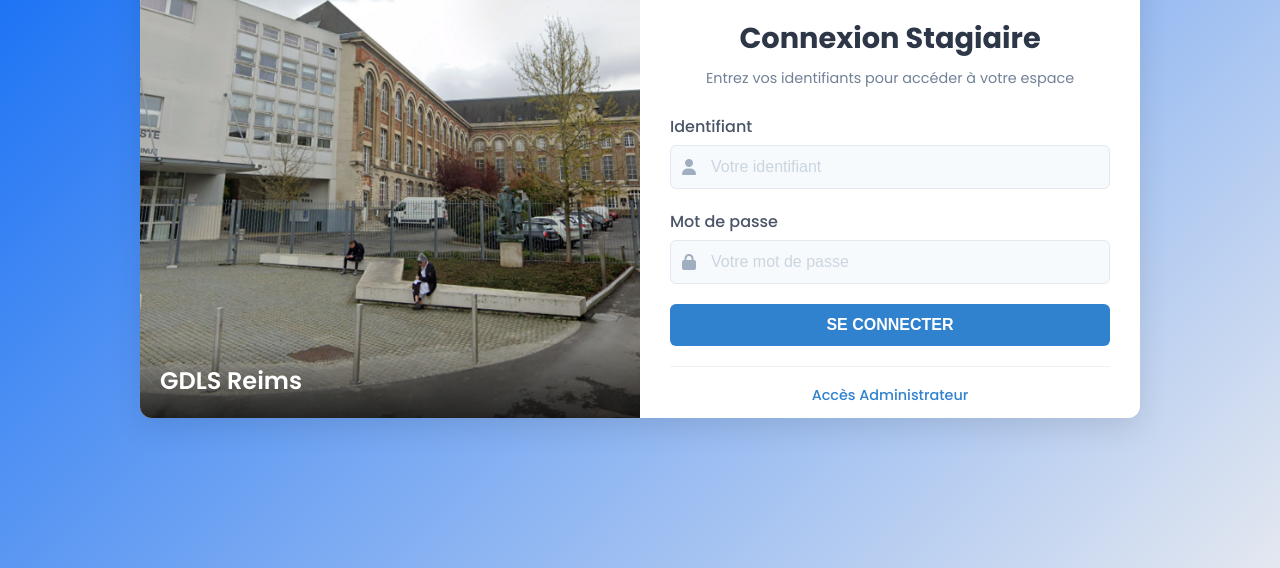
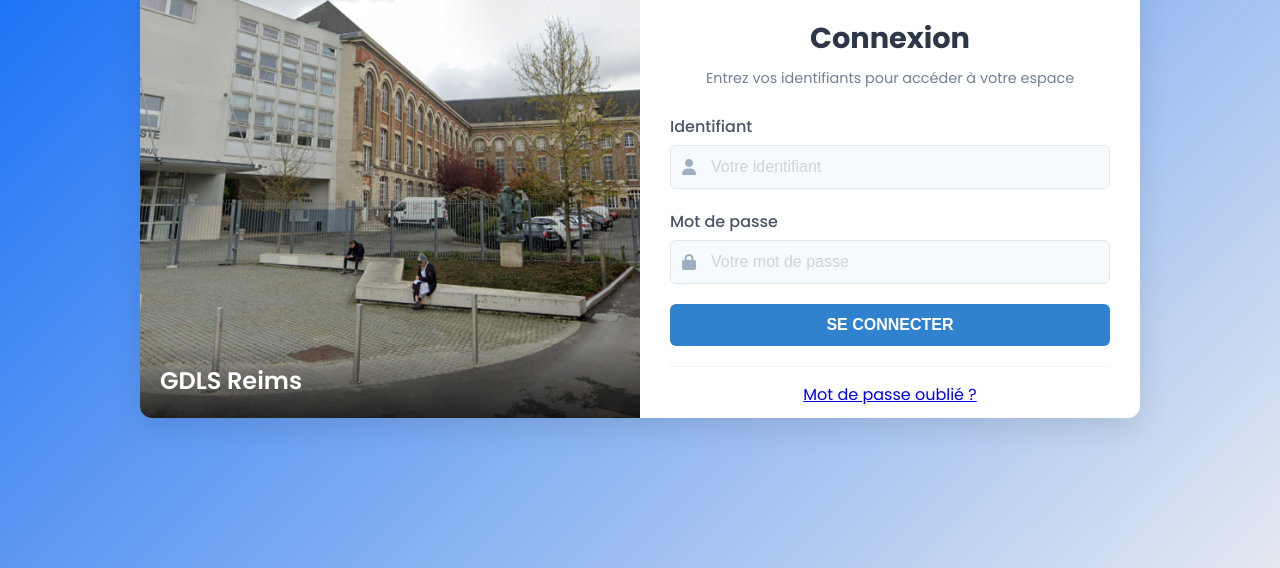
Before and after one commit to jseabra91/projetSJBS, a plain HTML site: page index.html in a window 1280 px wide. Shown: the part 232-800 px from the top of the page. Drawn offline with Linux system fonts and the light colour scheme.

Commit message:
Update index.html

```diff
--- a/index.html
+++ b/index.html
@@ -31,7 +31,7 @@
           </div>
 
           <div class="form-header">
-            <h1>Connexion Stagiaire</h1>
+            <h1>Connexion</h1>
             <p>Entrez vos identifiants pour accéder à votre espace</p>
           </div>
 
@@ -70,7 +70,7 @@
           </form>
 
           <div class="footer-links">
-            <a href="#" class="admin-link">Accès Administrateur</a>
+            <a href="#" class="forgot-link">Mot de passe oublié&nbsp;?</a>
           </div>
         </div>
       </div>
```
